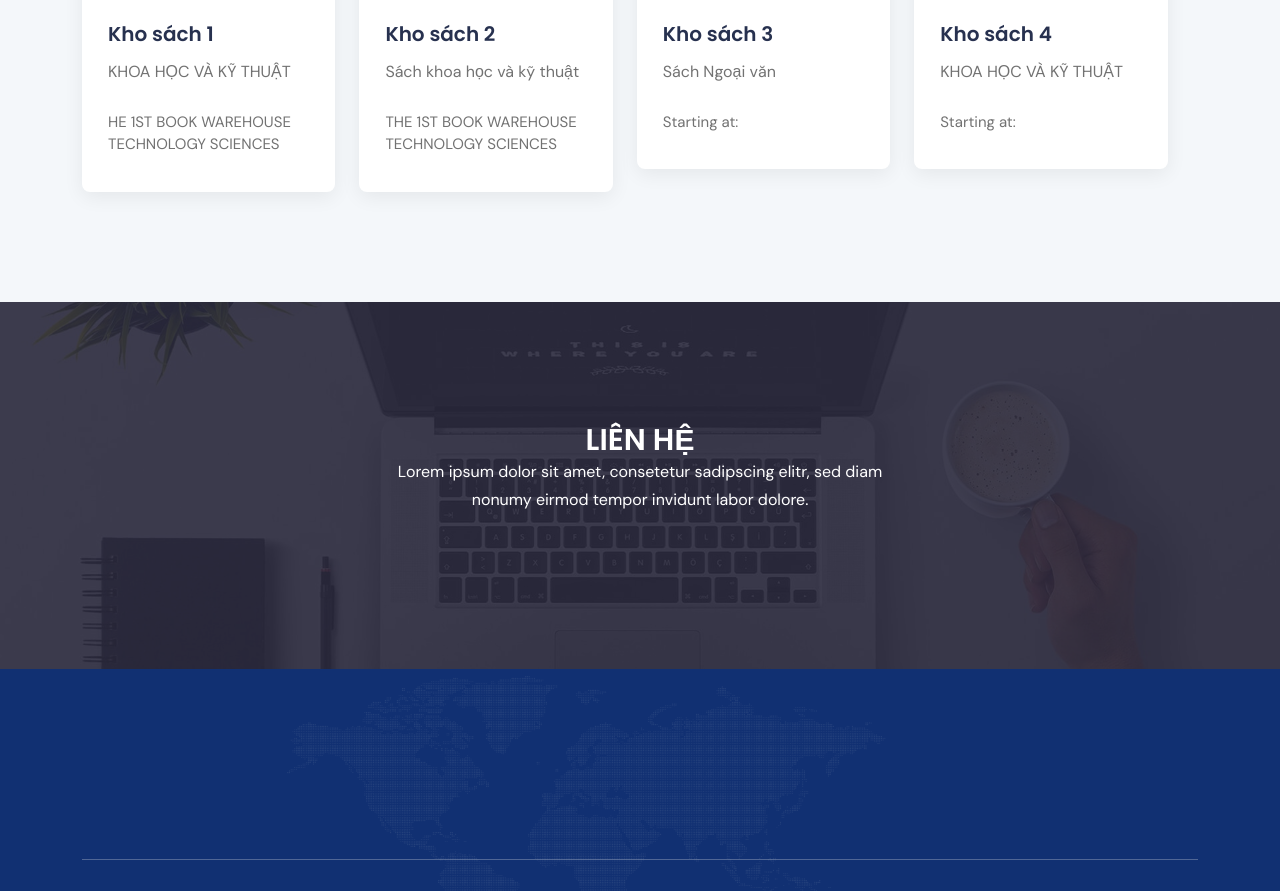
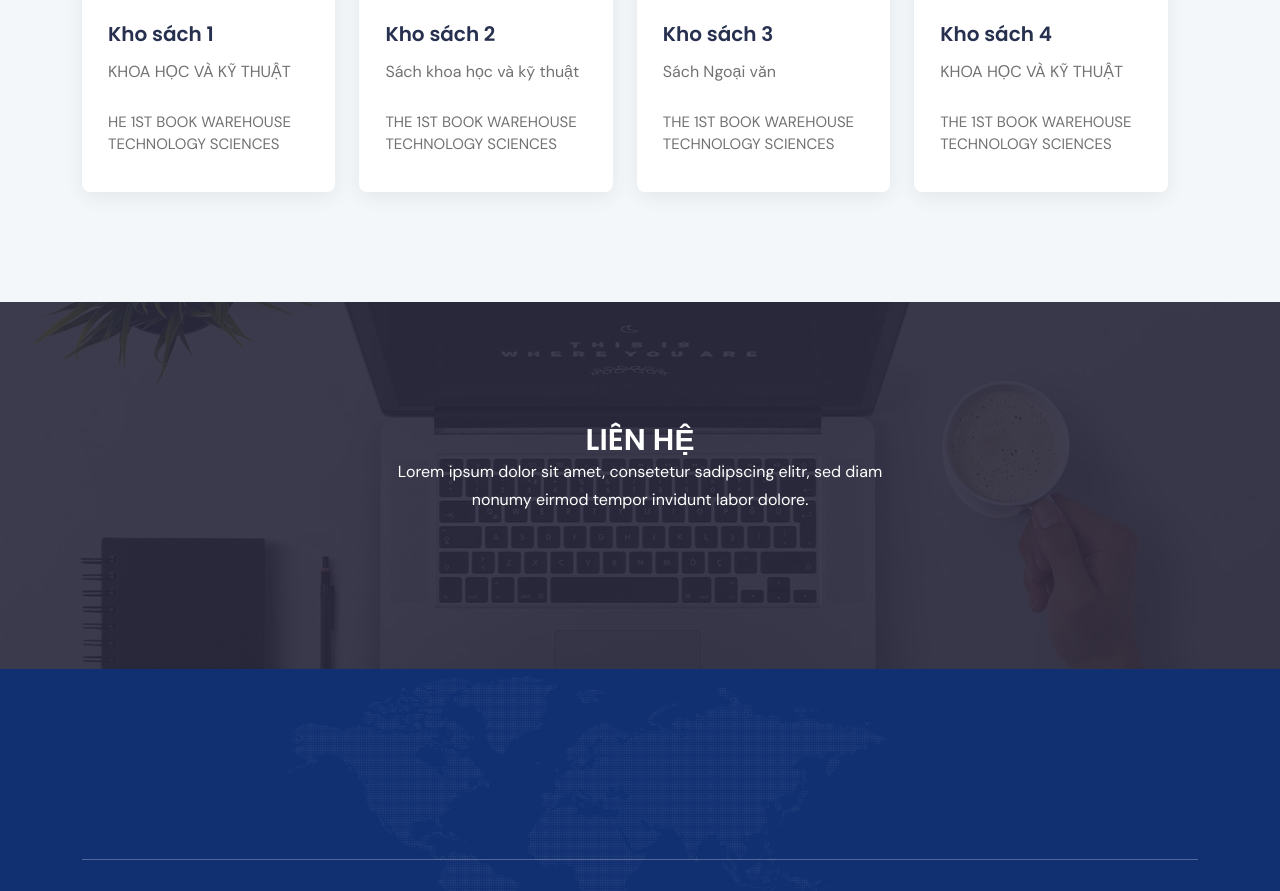
Before and after one commit to Nguyenthinhxp84/gioithieuthuvien, a plain HTML site: page index.html in a window 1280 px wide. Shown: the part 2954-3845 px from the top of the page. Drawn offline with Linux system fonts and the light colour scheme.

Commit message:
Add files via upload

```diff
--- a/index.html
+++ b/index.html
@@ -236,7 +236,7 @@
                         </div>
                         <h3 class="title">Kho sách 3</h3>
                         <p class="des">Sách Ngoại văn</p>
-                        <span class="start-at">Starting at:</span>
+                        <span class="start-at">THE 1ST BOOK WAREHOUSE TECHNOLOGY SCIENCES</span>
                     </div>
                     <!-- End Single Pricing s-->
                 </div>
@@ -248,7 +248,7 @@
                         </div>
                         <h3 class="title">Kho sách 4</h3>
                         <p class="des">KHOA HỌC VÀ KỸ THUẬT</p>
-                        <span class="start-at">Starting at:</span>
+                        <span class="start-at">THE 1ST BOOK WAREHOUSE TECHNOLOGY SCIENCES</span>
                     </div>
                     <!-- End Single Pricing s-->
                 </div>
```
